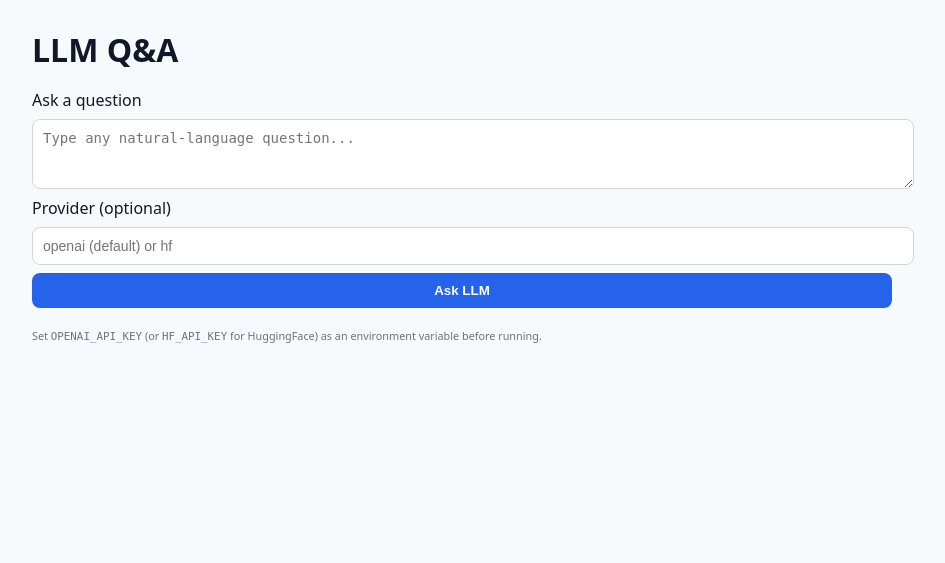
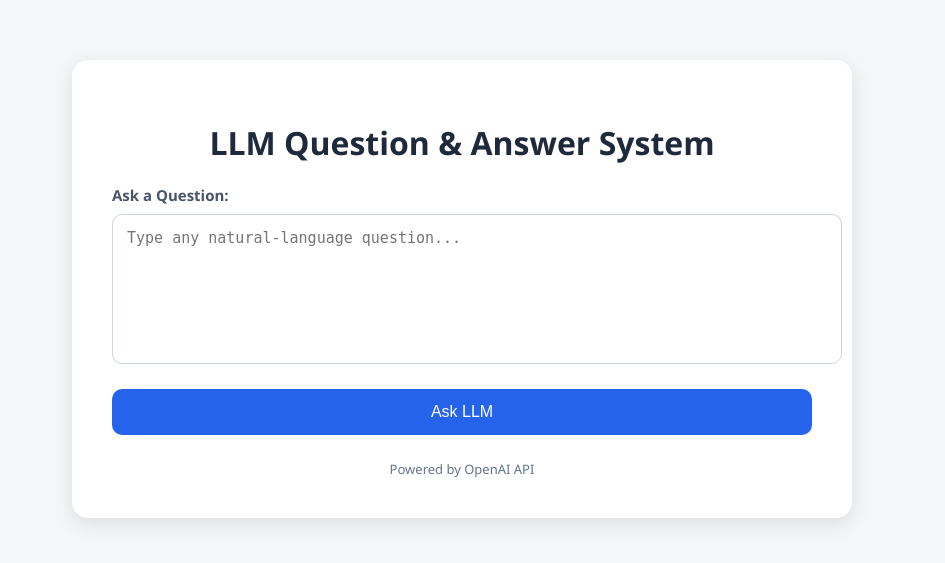
Before and after one commit to chinenyenwankpa/22CD032169_NWANKPA, a Flask app: page / in a window 1280 px wide. Shown: the top 563 px of the page, without its empty margins (178-1123 px from the left). Run offline with Flask 2, Linux system fonts and the light colour scheme.

Commit message:
first commit

```diff
--- a/launch.json
+++ /dev/null
@@ -1,3 +0,0 @@
-"env": {
-    "OPENAI_API_KEY": "your_api_key_here"
-}
--- a/static/style.css
+++ b/static/style.css
@@ -1,11 +1,114 @@
-/* static/style.css */
-body { font-family: system-ui, -apple-system, "Segoe UI", Roboto, "Helvetica Neue", Arial; background:#f7fafc; color:#111827; margin:0; padding:20px; }
-.container { max-width:860px; margin:0 auto; }
-h1 { margin:8px 0 18px; }
-.form { display:flex; flex-direction:column; gap:8px; margin-bottom:18px; }
-textarea, input { padding:10px; border-radius:8px; border:1px solid #d1d5db; font-size:14px; width:100%; }
-button { padding:10px 16px; border-radius:8px; border:none; background:#2563eb; color:white; font-weight:600; cursor:pointer; }
-.card { background:white; border-radius:10px; padding:12px; box-shadow:0 2px 6px rgba(0,0,0,0.05); margin-bottom:12px; }
-pre { white-space:pre-wrap; word-wrap:break-word; }
-.error { color:#b91c1c; font-weight:600; margin-bottom:12px; }
-footer { margin-top:18px; color:#6b7280; font-size:13px; }
+/* ----- GENERAL PAGE STYLE ----- */
+body {
+    margin: 0;
+    padding: 0;
+    background: #f4f6f8;
+    font-family: "Segoe UI", Tahoma, Geneva, Verdana, sans-serif;
+}
+
+/* ----- CONTAINER ----- */
+.container {
+    width: 90%;
+    max-width: 700px;
+    margin: 60px auto;
+    background: white;
+    padding: 40px;
+    border-radius: 16px;
+    box-shadow: 0 6px 20px rgba(0, 0, 0, 0.1);
+}
+
+/* ----- TITLE ----- */
+h1 {
+    text-align: center;
+    color: #1e293b;
+    margin-bottom: 20px;
+}
+
+/* ----- INPUT LABEL ----- */
+label {
+    font-size: 15px;
+    font-weight: 600;
+    color: #475569;
+}
+
+/* ----- TEXTAREA (QUESTION INPUT) ----- */
+textarea {
+    width: 100%;
+    height: 120px;
+    margin-top: 8px;
+    padding: 14px;
+    font-size: 15px;
+    border: 1px solid #cbd5e1;
+    border-radius: 10px;
+    outline: none;
+    resize: none;
+    transition: 0.2s;
+}
+
+textarea:focus {
+    border-color: #3b82f6;
+    box-shadow: 0 0 4px rgba(59, 130, 246, 0.3);
+}
+
+/* ----- BUTTON ----- */
+button {
+    width: 100%;
+    margin-top: 20px;
+    padding: 14px;
+    background: #2563eb;
+    color: white;
+    border: none;
+    border-radius: 10px;
+    font-size: 16px;
+    cursor: pointer;
+    transition: 0.2s;
+}
+
+button:hover {
+    background: #1d4ed8;
+}
+
+/* ----- RESULT BOX ----- */
+.result-box {
+    margin-top: 30px;
+    padding: 20px;
+    background: #f1f5f9;
+    border-radius: 10px;
+    border-left: 4px solid #2563eb;
+}
+
+.result-title {
+    font-weight: 700;
+    margin-bottom: 10px;
+    color: #1e293b;
+}
+
+.result-text {
+    color: #334155;
+    font-size: 15px;
+    line-height: 1.5rem;
+}
+
+/* ----- FOOTER ----- */
+.footer {
+    text-align: center;
+    margin-top: 25px;
+    font-size: 13px;
+    color: #64748b;
+}
+
+/* Mobile Responsive */
+@media (max-width: 480px) {
+    .container {
+        padding: 25px;
+        margin-top: 40px;
+    }
+
+    h1 {
+        font-size: 22px;
+    }
+
+    textarea {
+        height: 100px;
+    }
+}
--- a/templates/index.html
+++ b/templates/index.html
@@ -1,52 +1,38 @@
-<!-- templates/index.html -->
-<!doctype html>
+<!DOCTYPE html>
 <html lang="en">
 <head>
-  <meta charset="utf-8" />
-  <title>LLM Q&A Web GUI</title>
-  <meta name="viewport" content="width=device-width,initial-scale=1" />
-  <link rel="stylesheet" href="{{ url_for('static', filename='style.css') }}">
+    <meta charset="UTF-8">
+    <title>LLM Q&A System</title>
+    <link rel="stylesheet" href="{{ url_for('static', filename='style.css') }}">
 </head>
 <body>
-  <main class="container">
-    <h1>LLM Q&amp;A</h1>
 
-    <form method="post" action="/ask" class="form">
-      <label for="question">Ask a question</label>
-      <textarea id="question" name="question" rows="3" placeholder="Type any natural-language question...">{{ original or '' }}</textarea>
+<div class="container">
+    <h1>LLM Question & Answer System</h1>
 
-      <label for="provider">Provider (optional)</label>
-      <input id="provider" name="provider" placeholder="openai (default) or hf" value="{{ provider or '' }}" />
+    <form method="POST">
+        <label>Ask a Question:</label>
+        <textarea name="question" placeholder="Type any natural-language question..."></textarea>
 
-      <button type="submit">Ask LLM</button>
+        <button type="submit">Ask LLM</button>
     </form>
 
-    {% if error %}
-      <div class="error">{{ error }}</div>
+    {% if processed_question %}
+    <div class="result-box">
+        <div class="result-title">Processed Question:</div>
+        <div class="result-text">{{ processed_question }}</div>
+    </div>
     {% endif %}
 
-    {% if processed %}
-      <section class="card">
-        <h2>Processed Question</h2>
-        <p><strong>Original:</strong> {{ processed.original }}</p>
-        <p><strong>Cleaned:</strong> {{ processed.cleaned }}</p>
-        <p><strong>Tokens:</strong> {{ processed.tokens }}</p>
-      </section>
-
-      <section class="card">
-        <h2>LLM Raw Response</h2>
-        <pre>{{ raw_response }}</pre>
-      </section>
-
-      <section class="card">
-        <h2>Final Answer</h2>
-        <p>{{ answer }}</p>
-      </section>
+    {% if answer %}
+    <div class="result-box">
+        <div class="result-title">Answer:</div>
+        <div class="result-text">{{ answer }}</div>
+    </div>
     {% endif %}
 
-    <footer>
-      <small>Set <code>OPENAI_API_KEY</code> (or <code>HF_API_KEY</code> for HuggingFace) as an environment variable before running.</small>
-    </footer>
-  </main>
+    <div class="footer">Powered by OpenAI API</div>
+</div>
+
 </body>
 </html>
```
